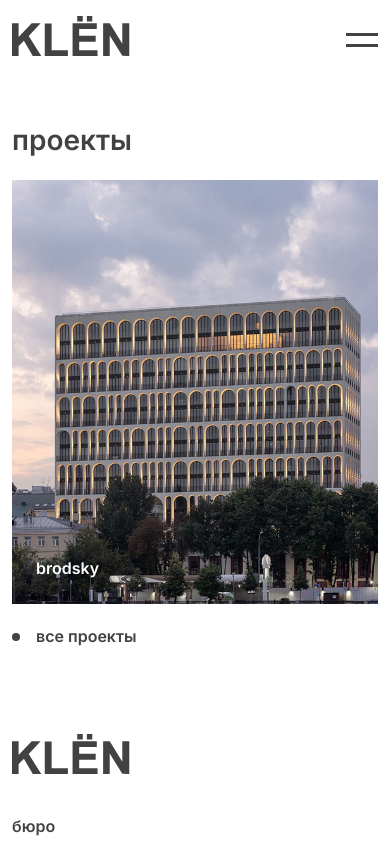
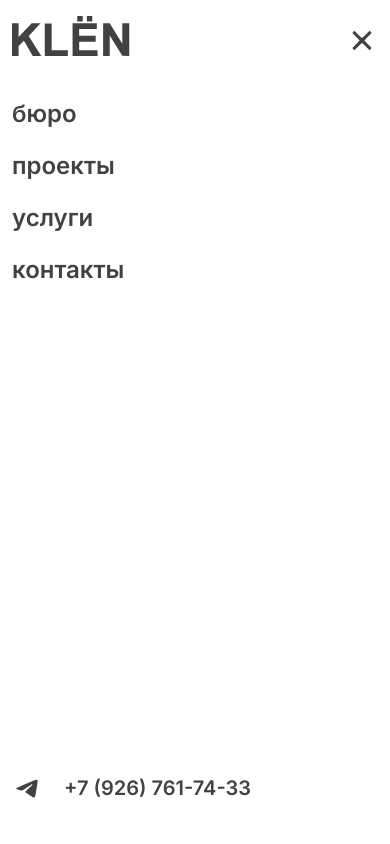
Before and after one commit to sanchyopas/Klen-app, a Next.js app: page /components/Projects in a window 390 px wide. Both pictures are taken after a click on the button 362 px from the left and 40 px from the top of the page. Shown: the top 844 px of the page. Built offline with nearby package versions, Linux system fonts and the light colour scheme.

Commit message:
fix: Исправлен подвал/ Оживлено меню / Переделана плитка проектов

```diff
--- a/src/app/components/Footer/page.tsx
+++ b/src/app/components/Footer/page.tsx
@@ -8,7 +8,7 @@ export default function Footer () {
     <>
       <footer className={s.footer}>
         <div className="container">
-          <div className="row">
+          <div className={`${s.row} row`}>
             <div className="col-12 col-md-6">
               <div className={s.logo}>
                 <a href="/">KLЁN — architectural bureau</a>
@@ -53,7 +53,7 @@ export default function Footer () {
         </div>
 
         <div className={`container ${s.footerEndLine}`}>
-          <div className="row">
+          <div className={`${s.row} row`}>
             <div className="col-12 col-md-6">
               <span>ⓒ 2025</span>
             </div>
--- a/src/app/components/Header/page.tsx
+++ b/src/app/components/Header/page.tsx
@@ -1,6 +1,16 @@
+'use client'
+
 import s from "./header.module.scss"
 import Link from "next/link";
+import {useState} from "react";
+
 export default function Header() {
+
+  const [menuOpen, setMenuOpen] = useState(false);
+
+  const openMenu = () => {
+    setMenuOpen(!menuOpen);
+  }
 
   return (
     <header className={s.header}>
@@ -14,7 +24,8 @@ export default function Header() {
         </div>
 
         <button
-          className={s.burger}
+          className={ menuOpen ? `${s.burger} ${s.open}` : s.burger }
+          onClick={openMenu}
         >
           <span></span>
           <span></span>
@@ -22,7 +33,7 @@ export default function Header() {
           <span></span>
         </button>
 
-        <div className={s.mobileMenuWrapper}>
+        <div className={ menuOpen ? `${s.mobileMenuWrapper} ${s.open}` : s.mobileMenuWrapper }>
           <nav>
             <ul>
               <li><Link href="/buro">Бюро</Link></li>
--- a/src/app/components/Projects/projects.module.scss
+++ b/src/app/components/Projects/projects.module.scss
@@ -1,22 +1,25 @@
 .projectsList {
   width: 100%;
-  display: flex;
-  flex-direction: column;
-  gap: 24px;
-  flex-wrap: wrap;
-  aspect-ratio: 1364 / 1582;
   overflow: hidden;
+
+  @media (min-width: 768px) {
+    columns: 2;
+    column-gap: 24px;
+    margin-bottom: -24px;
+  }
 
   .item {
     position: relative;
-    width: calc(50% - 12px);
     background: #dedede;
     overflow: hidden;
-    @media (max-width: 767px) {
-      width: 100%;
+
+    @media (min-width: 768px) {
+      break-inside: avoid-column;
+      margin-bottom: 24px;
     }
 
     @media (max-width: 767px) {
+      width: 100%;
       aspect-ratio: 328 / 420;
     }
 
```
